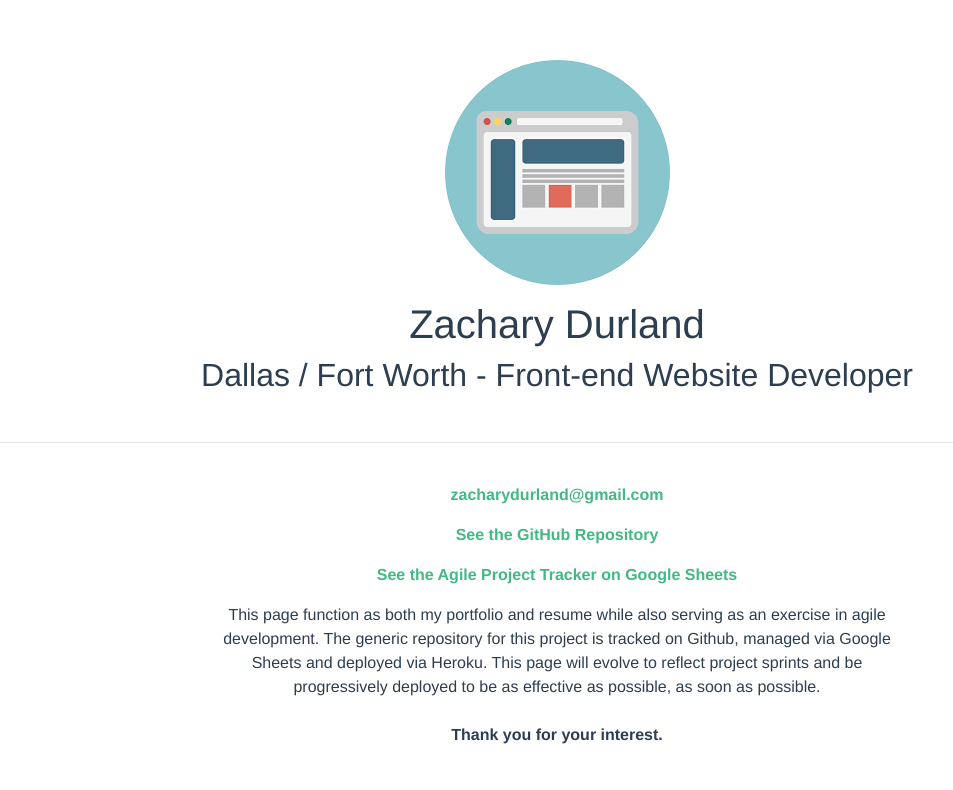
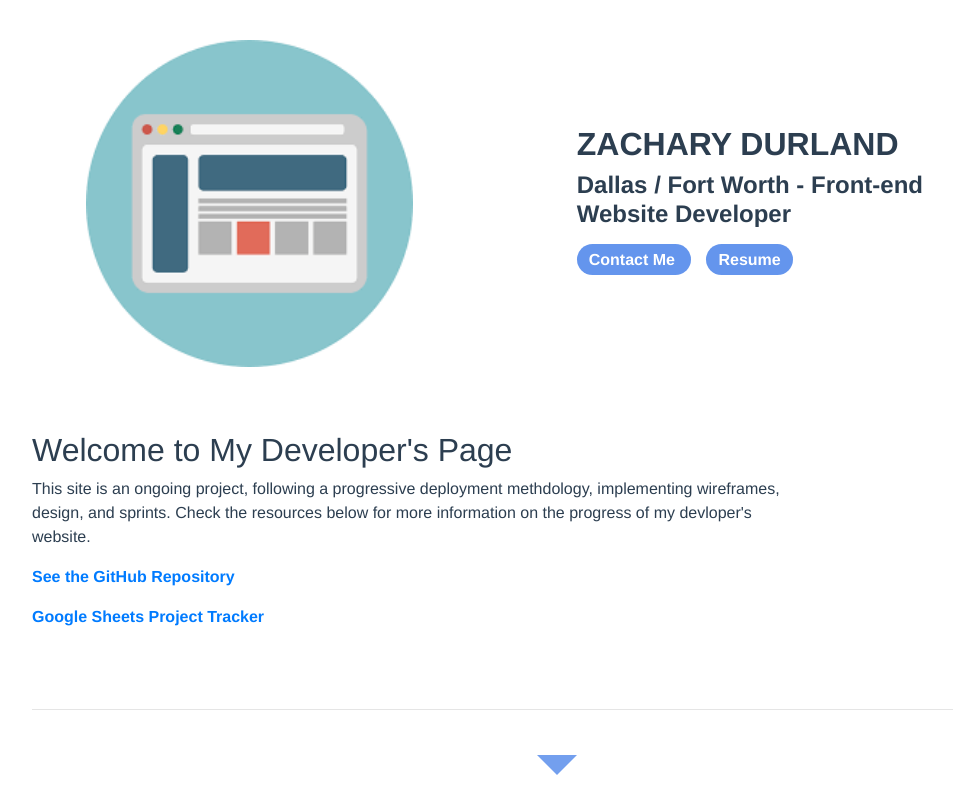
Before and after one commit to hirodashi/personal-developer-website, a Vue app: page / in a window 1280 px wide. Shown: the top 790 px of the page, without its empty margins (83-1036 px from the left). Built offline with nearby package versions, Linux system fonts and the light colour scheme.

Commit message:
refact header and add dynamic downscroll

```diff
--- a/babel.config.js
+++ b/babel.config.js
@@ -1,5 +1,3 @@
 module.exports = {
-  presets: [
-    '@vue/app'
-  ]
-}
+  presets: ["@vue/app"]
+};
--- a/src/App.vue
+++ b/src/App.vue
@@ -1,10 +1,8 @@
 <template>
-  <div id="app">
-    <Header :siteTitle="siteTitle" :siteSubtitle="siteSubtitle" :siteLogo="siteLogo" />
 
-    <br>
-    <hr>
-    <br>
+  <div id="app" :class="isScrolled">
+
+    <Header :scrolled="scrolled" :mailTo="mailTo" :email="email" :siteTitle="siteData.siteTitle" :siteSubtitle="siteData.siteSubtitle" :siteLogo="siteData.siteLogo" />
 
     <main>
 
@@ -12,15 +10,12 @@
 
       <section id="intro">
 
+        <br>
+
+          <h1>Welcome to My Developer's Page</h1>
+
             <p>
-              <strong
-                >
-                <a
-                  :href="primaryEmail"
-                  alt="Email Zachary Durland - zacharydurland@gmail.com">
-                  {{contact.email}}
-                </a>
-              </strong>
+              This site is an ongoing project, following a progressive deployment methdology, implementing wireframes, design, and sprints. Check the resources below for more information on the progress of my devloper's website.
             </p>
 
             <p>
@@ -41,26 +36,21 @@
                   href="https://docs.google.com/spreadsheets/d/1PsFZaSO5tDe4Gzf87jtTJiB8r-9YeDDu-N7uI9yFl8M/edit?usp=sharing"
                   target="_blank"
                   alt="See the Agile Project Tracker on Google Sheets">
-                  See the Agile Project Tracker on Google Sheets
+                  Google Sheets Project Tracker
                   </a>
                 </strong>
             </p>
 
-            <p style="max-width: 700px; text-align:center; margin: 0 auto">
-              This page function as both my portfolio and resume while also serving as
-              an exercise in agile development. The generic repository for this project
-              is tracked on Github, managed via Google Sheets and deployed via Heroku.
-              This page will evolve to reflect project sprints and be progressively
-              deployed to be as effective as possible, as soon as possible.
-            </p>
-            <br>
+
             <p>
-              <strong>Thank you for your interest.</strong>
+              <a href="#resume" class="md-hidden icon-arrow-down"></a>
             </p>
 
-            <br />
+            <br>
 
-            <hr />
+            <br>
+
+            <hr>
 
           </section>
 
@@ -71,17 +61,21 @@
               HTML5, CSS3, JavasScript (ES6)
             </p>
 
+            <br>
+
             <h3>Libraries</h3>
             <p>
               ReactJS, VueJS, Express, JQuery, MongoDB
             </p>
+
+            <br>
 
             <h3>RELATED COMPETENCIES </h3>
             <p>
               FLUX, Responsive Design, Mobile-first design, OAuth authentication, Heroku, Git, Deployment, Adobe XD ( & suite ), inVision
             </p>
 
-
+            <br>
 
             <h3>EDUCATION & CERTIFICATES </h3>
             <p>
@@ -93,7 +87,6 @@
                 <li>The Complete Developer's Guide to MongoDB,</li>
                 <li>Node with React: Fullstack Web Development,</li>
                 <li>Vue JS Essentials with Vuex and Vue Router</li>
-                <li></li>
               </ul>
             </p>
 
@@ -105,7 +98,8 @@
 
     </main>
 
-    <Footer siteTitle="siteTitle" />
+    <Footer :siteTitle="siteData.siteTitle" />
+
 
   </div>
 </template>
@@ -114,52 +108,118 @@
 import Header from "./components/Header.vue";
 import Footer from "./components/Footer.vue";
 import siteData from "./siteData";
+import _ from 'lodash'
 
 export default {
   name: "app",
   components: {
     Header, Footer
   },
-  data: function() {
-    return siteData;
+  data: function(){
+    return {
+      siteData: siteData,
+      scrolled: 0
+    }
   },
   computed: {
-    primaryEmail: function(){
-      return 'mailto:' + this.email
+    mailTo: function(){
+      return 'mailto:' + siteData.contact.email
+    },
+    email: function(){
+      return siteData.contact.email
+    },
+    isScrolled() {
+      return this.scrolled > 1 ? "scrolled" : "";
     }
+  },
+  methods: {
+    handleScroll: _.debounce(function(){this.scrolled = window.scrollY},10),
+  },
+  created () {
+    window.addEventListener('scroll', this.handleScroll);
+  },
+  destroyed () {
+    window.removeEventListener('scroll', this.handleScroll);
   }
 };
+
 </script>
 
-<style>
+
+
+
+
+
+
+
+<style lang="scss">
 
   body {
     margin: 0;
+    padding:0;
   }
-
 
   #app {
     font-family: "Avenir", Helvetica, Arial, sans-serif;
     -webkit-font-smoothing: antialiased;
     -moz-osx-font-smoothing: grayscale;
-  text-align: center;
+    text-align: left;
     color: #2c3e50;
-  margin-top: 60px;
+  }
+
+  p {
+    max-width: 768px;
+  }
+
+  h1 {
+    font-size: 2rem;
+  }
+
+  .icon-arrow-down {
+    position: fixed;
+    bottom: 25px;
+    right: 50%;
+    transform: translateX(50%);
+    display: block;
+    width: 0;
+    height: 0;
+    border-left: 20px solid transparent;
+    border-right: 20px solid transparent;
+    border-top: 20px solid cornflowerblue;
+    opacity: 90%;
+  }
+
+  #app {
+    &.scrolled {
+      .icon-arrow-down {
+        transform: rotate(180deg);
+        right: 15px;
+        animation-name: go-then-rotate-180;
+        animation-duration: 1s;
+      }
+    }
+  }
+
+  @keyframes go-then-rotate-180 {
+    0% {
+      right: 50%;
+      transform: rotate(0deg);
+    }
+    50% {
+      right: 10%;
+      transform: rotate(0deg);
+    }
+    100% {
+      transform: rotate(180deg);
+    }
+  }
+
+section {
+  padding: 30px;
+  &#intro {
+    padding-top: 0
+  }
 }
 
 
-h3 {
-  margin: 40px 0 0;
-}
-ul {
-  list-style-type: none;
-  padding: 0;
-}
-li {
-  display: inline-block;
-  margin: 0 10px;
-}
-a {
-  color: #42b983;
-}
 </style>
--- a/src/components/Header.vue
+++ b/src/components/Header.vue
@@ -1,9 +1,22 @@
 <template>
-  <div class="hello">
-    <img :src="siteLogo" />
-    <h1>{{ siteTitle }}</h1>
-    <h2>{{ siteSubtitle }}</h2>
-  </div>
+  <header :class="headerClass">
+    <b-container>
+      <div id="headerContents">
+        <img id="headerLogo" :src="siteLogo" />
+        <div id="headerTitles">
+          <h1 id="siteTitle" class="text-uppercase">{{ siteTitle }}</h1>
+          <h2 id="siteSubtitle">{{ siteSubtitle }}</h2>
+          <nav>
+            <a id="primaryEmail" :href="headerMailTo" alt="Contact">
+              Contact Me
+            </a>
+
+            <a href="#resume">Resume</a>
+          </nav>
+        </div>
+      </div>
+    </b-container>
+  </header>
 </template>
 
 <script>
@@ -11,21 +24,130 @@ import siteLogo from "../assets/logo.png";
 
 export default {
   name: "Header",
+  data: function() {
+    return {};
+  },
   props: {
     siteTitle: String,
-    siteSubtitle: String
+    siteSubtitle: String,
+    email: String,
+    mailTo: String,
+    scrolled: Number
   },
   computed: {
-    siteLogo: function() {
+    siteLogo() {
       return siteLogo;
+    },
+    headerMailTo() {
+      return this.email;
+    },
+    headerEmailText() {
+      return this.email;
+    },
+    headerClass() {
+      return this.scrolled > 25 ? "closed" : "open";
     }
-  }
+  },
+  methods: {}
 };
 </script>
 
 <!-- Add "scoped" attribute to limit CSS to this component only -->
-<style scoped>
-img {
-  margin-bottom: 15px;
+<style lang="scss">
+#siteTitle,
+#siteSubtitle,
+nav > * {
+  font-weight: bold;
+}
+
+#app {
+  header {
+    > .container {
+      #headerContents {
+        display: flex;
+        justify-content: flex-start;
+        align-items: center;
+        padding: 15px 0;
+        > * {
+          margin-right: 15px;
+        }
+        #headerLogo {
+          position: relative;
+          left: -65px;
+          top: -35px;
+          width: 60%;
+        }
+        #headerTitles {
+          line-height: 45px;
+          position: relative;
+          right: 15px;
+          width: 40%;
+        }
+        #siteTitle {
+          font-size: 1.25rem;
+        }
+        #siteSubtitle {
+          font-size: 0.75rem;
+        }
+        nav {
+          > * {
+            padding: 7px 12px;
+            margin-right: 15px;
+            background-color: cornflowerblue;
+            color: white;
+            border-radius: 20px;
+            font-size: 1rem;
+          }
+        }
+      }
+    }
+  }
+}
+
+@media (min-width: 768px) {
+  #app {
+    header {
+      > .container {
+        padding: 25px;
+        #headerContents {
+          display: flex;
+          justify-content: space-around;
+          align-items: center;
+          > * {
+            margin-right: 15px;
+          }
+          #headerLogo {
+            position: static;
+            width: 30%;
+          }
+          #headerTitles {
+            position: static;
+            #siteTitle {
+              font-size: 2rem;
+            }
+            #siteSubtitle {
+              font-size: 1.5rem;
+            }
+          }
+        }
+      }
+    }
+    main {
+      section {
+      }
+    }
+    footer {
+    }
+    &.scrolled {
+      header {
+      }
+      main {
+        section {
+        }
+      }
+      footer {
+      }
+    }
+  }
 }
 </style>
--- /dev/null
+++ b/webpack.config.js
@@ -0,0 +1,26 @@
+const VueLoaderPlugin = require("vue-loader/lib/plugin");
+
+module.exports = {
+  mode: "development",
+  module: {
+    rules: [
+      {
+        test: /\.vue$/,
+        loader: "vue-loader"
+      },
+      {
+        test: /\.js$/,
+        loader: "babel-loader"
+      },
+      {
+        test: /\.css$/,
+        use: ["vue-style-loader", "css-loader"]
+      },
+      {
+        test: /\.scss$/,
+        use: ["vue-style-loader", "css-loader", "sass-loader"]
+      }
+    ]
+  },
+  plugins: [new VueLoaderPlugin()]
+};
```
Also changed, not shown: package.json (+17 -1 lines), 13 other files (tests, documents, lock files or other folders). Lines whose indentation alone changed are shown as unchanged.
